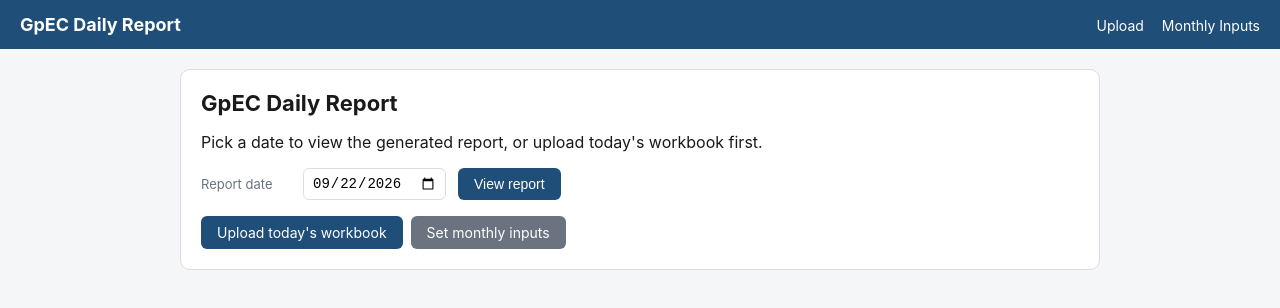
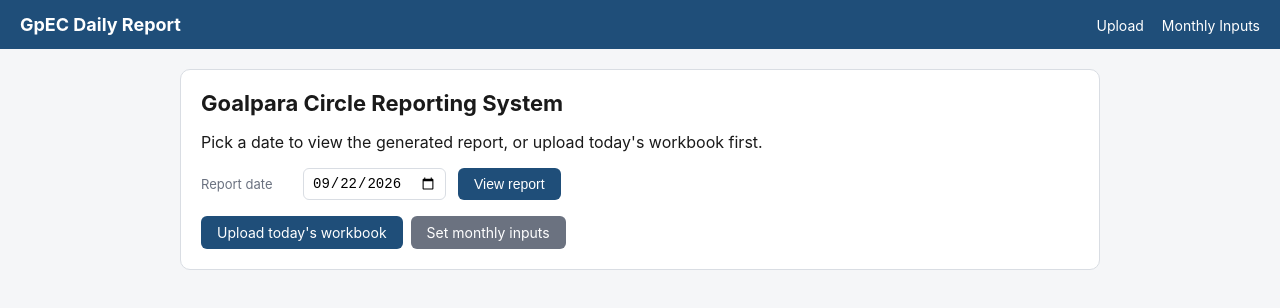
Before and after one commit to goalparaec/automation, a Next.js app: page / in a window 1280 px wide. Shown: the top 308 px of the page. Built offline with nearby package versions, Linux system fonts and the light colour scheme.

Commit message:
Update page.js

```diff
--- a/app/page.js
+++ b/app/page.js
@@ -13,7 +13,7 @@ export default function HomePage() {
 
   return (
     <div className="card">
-      <h1>GpEC Daily Report</h1>
+      <h1>Goalpara Circle Reporting System</h1>
       <p>Pick a date to view the generated report, or upload today's workbook first.</p>
       <div className="field-row">
         <label>Report date</label>
```
